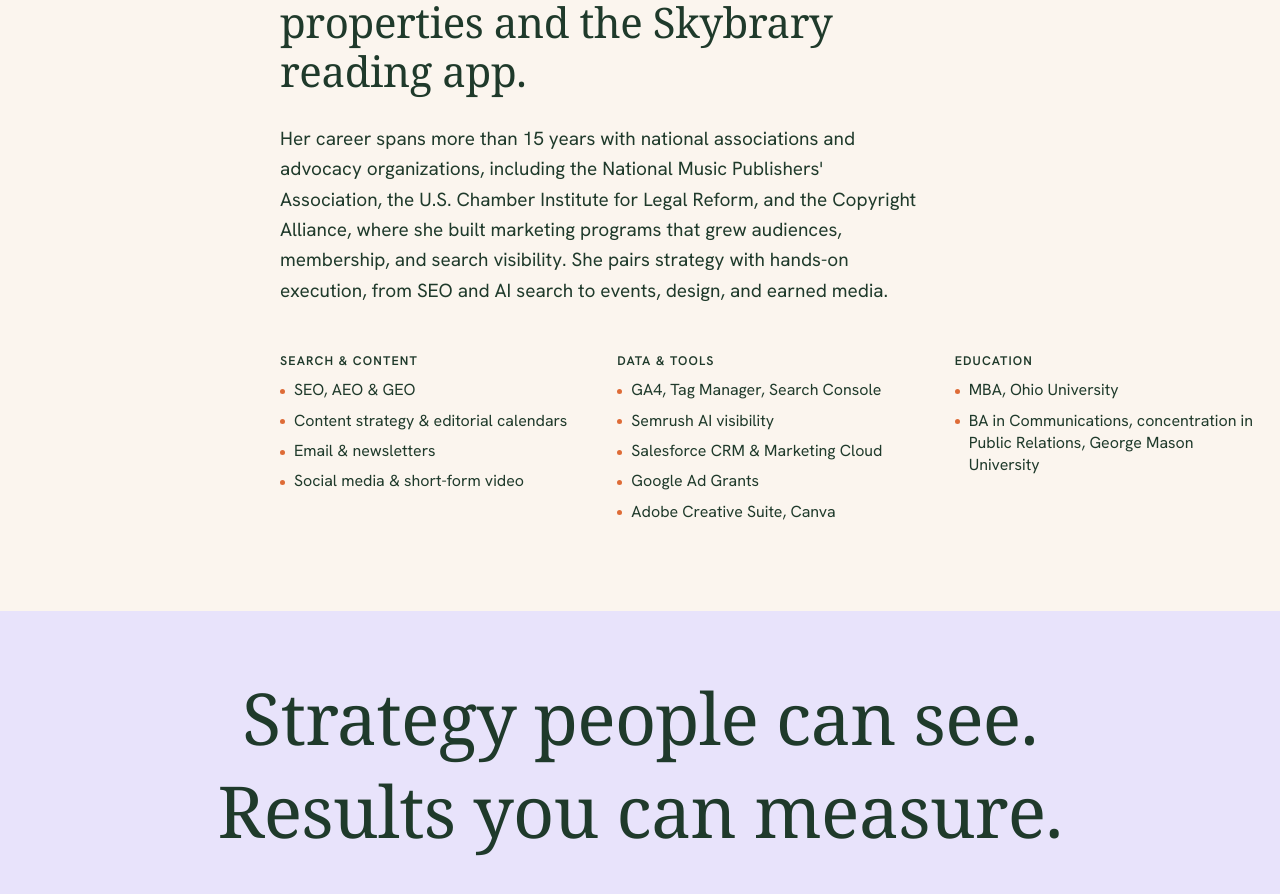
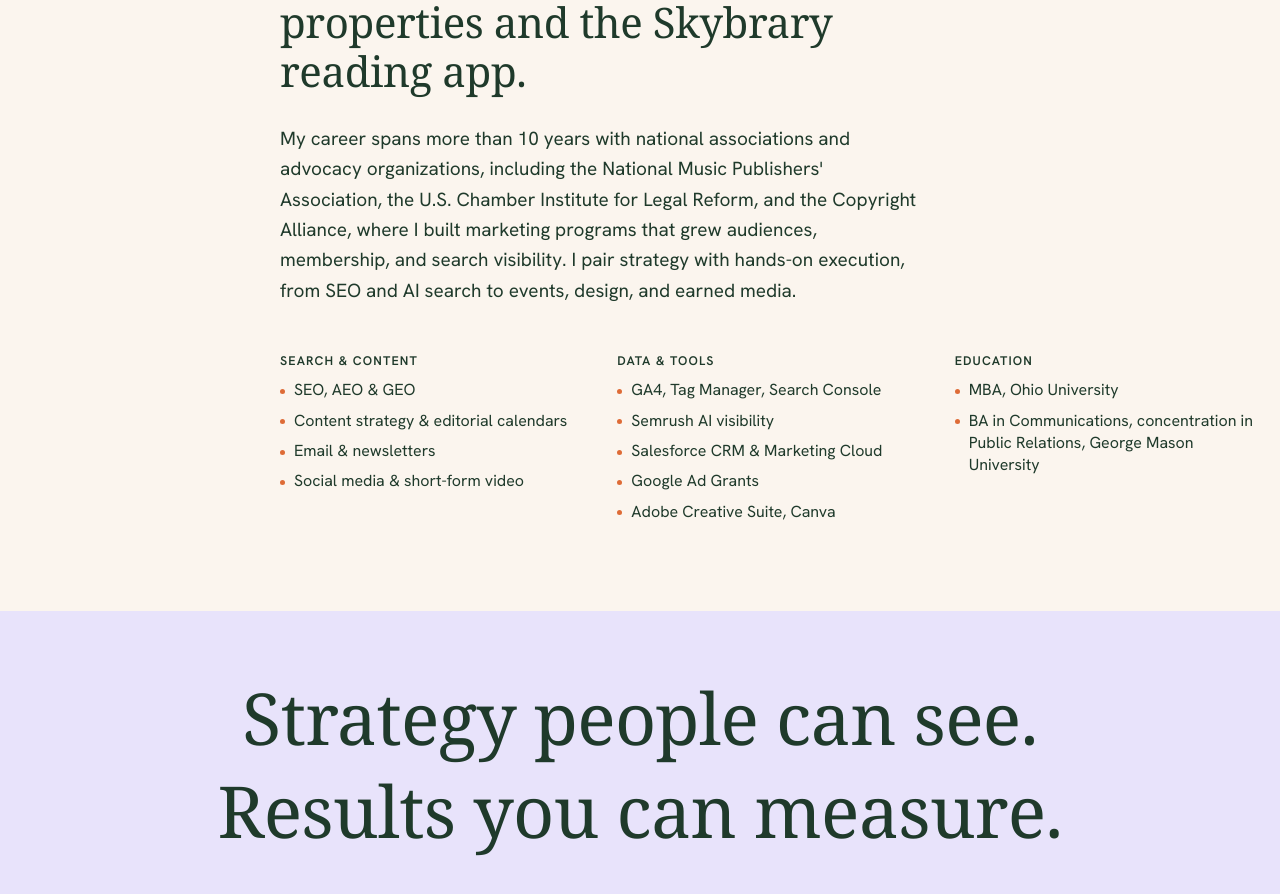
Before and after one commit to jbouder/jodiesposito, a plain HTML site: page index.html in a window 1280 px wide. Shown: the part 8851-9745 px from the top of the page. Drawn offline with Linux system fonts and the light colour scheme; a web font is replaced by a local one.

Commit message:
Update career length and switch About paragraph to first person
Co-Authored-By: Claude Opus 5.5 <noreply@anthropic.com>

```diff
--- a/index.html
+++ b/index.html
@@ -465,7 +465,7 @@
     <span class="label">About Jodi</span>
     <div style="min-width:0">
       <p class="statement">Jodi Esposito is Director of Digital Marketing at Reading Is Fundamental, where she leads digital strategy, content, search, and analytics across multiple web properties and the Skybrary reading app.</p>
-      <p style="font-size:19px;max-width:60ch;margin-top:28px">Her career spans more than 15 years with national associations and advocacy organizations, including the National Music Publishers' Association, the U.S. Chamber Institute for Legal Reform, and the Copyright Alliance, where she built marketing programs that grew audiences, membership, and search visibility. She pairs strategy with hands-on execution, from SEO and AI search to events, design, and earned media.</p>
+      <p style="font-size:19px;max-width:60ch;margin-top:28px">My career spans more than 10 years with national associations and advocacy organizations, including the National Music Publishers' Association, the U.S. Chamber Institute for Legal Reform, and the Copyright Alliance, where I built marketing programs that grew audiences, membership, and search visibility. I pair strategy with hands-on execution, from SEO and AI search to events, design, and earned media.</p>
       <div class="about-cols">
         <div><h3>Search &amp; content</h3><ul><li>SEO, AEO &amp; GEO</li><li>Content strategy &amp; editorial calendars</li><li>Email &amp; newsletters</li><li>Social media &amp; short-form video</li></ul></div>
         <div><h3>Data &amp; tools</h3><ul><li>GA4, Tag Manager, Search Console</li><li>Semrush AI visibility</li><li>Salesforce CRM &amp; Marketing Cloud</li><li>Google Ad Grants</li><li>Adobe Creative Suite, Canva</li></ul></div>
```
